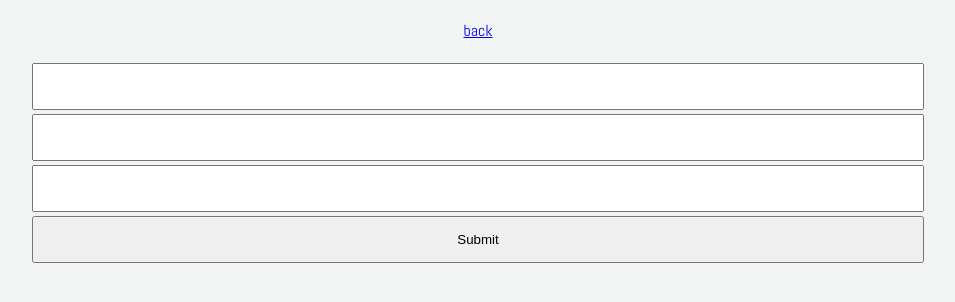
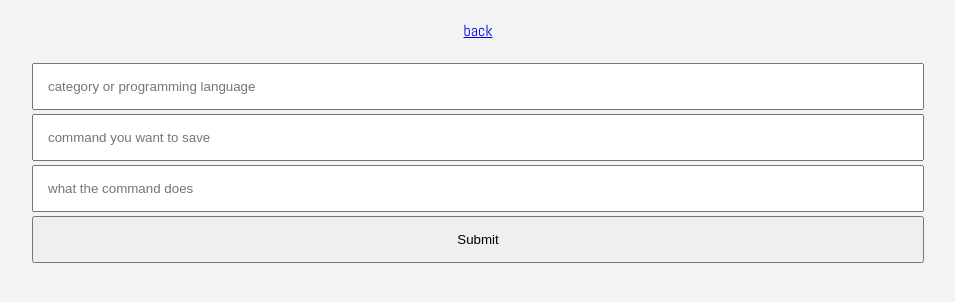
Before and after one commit to filipefilardi/usefull-commands-storage, a React (Create React App) app in the folder client/: page /cmd in a window 1280 px wide. Shown: the top 302 px of the page, without its empty margins (162-1117 px from the left). Built offline with nearby package versions, Linux system fonts and the light colour scheme.

Commit message:
add placeholders and remove category to lower case

```diff
--- a/client/src/components/Command/Command.js
+++ b/client/src/components/Command/Command.js
@@ -22,7 +22,7 @@ class Command extends Component {
 		switch(event.target.name){
 			case "category":
 				this.setState({
-					category: event.target.value.toLowerCase()
+					category: event.target.value
 				});
 				break;
 			case "command" :
@@ -62,9 +62,9 @@ class Command extends Component {
 			<div>
 				<div className="anchor-command"><Link to={"/"}>back</Link></div>
 				<form onSubmit={this.handleSubmit}>
-					<input type="text" value={this.state.value} name="category" onChange={this.handleChange} />
-					<input type="text" value={this.state.value} name="command" onChange={this.handleChange} />
-					<input type="text" value={this.state.value} name="summary" onChange={this.handleChange} />
+					<input type="text" value={this.state.value} name="category" placeholder="category or programming language" onChange={this.handleChange} />
+					<input type="text" value={this.state.value} name="command" placeholder="command you want to save" onChange={this.handleChange} />
+					<input type="text" value={this.state.value} name="summary" placeholder="what the command does" onChange={this.handleChange} />
 					<input type="submit" value="Submit" />
 				</form>
 			</div>
```
